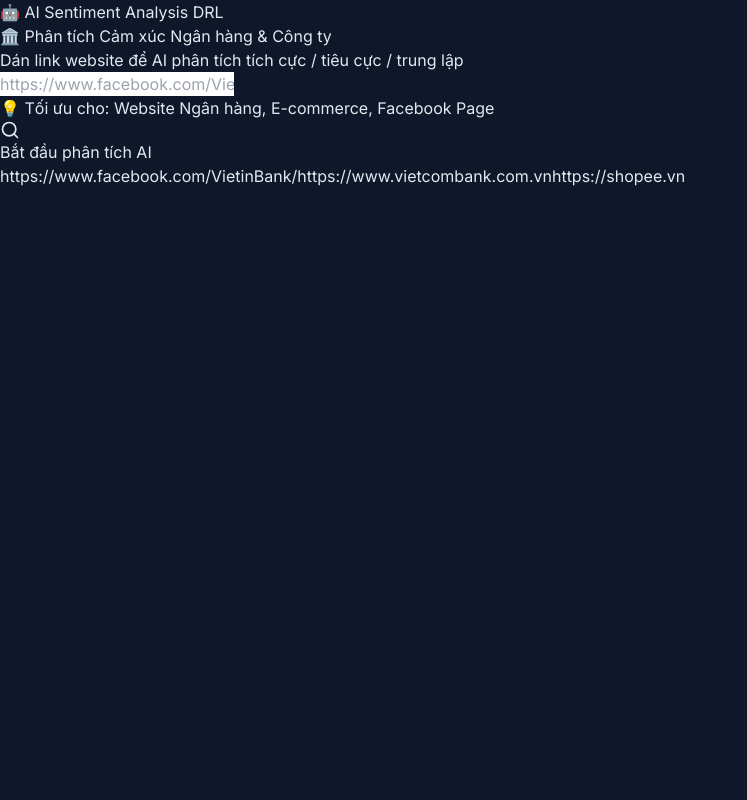
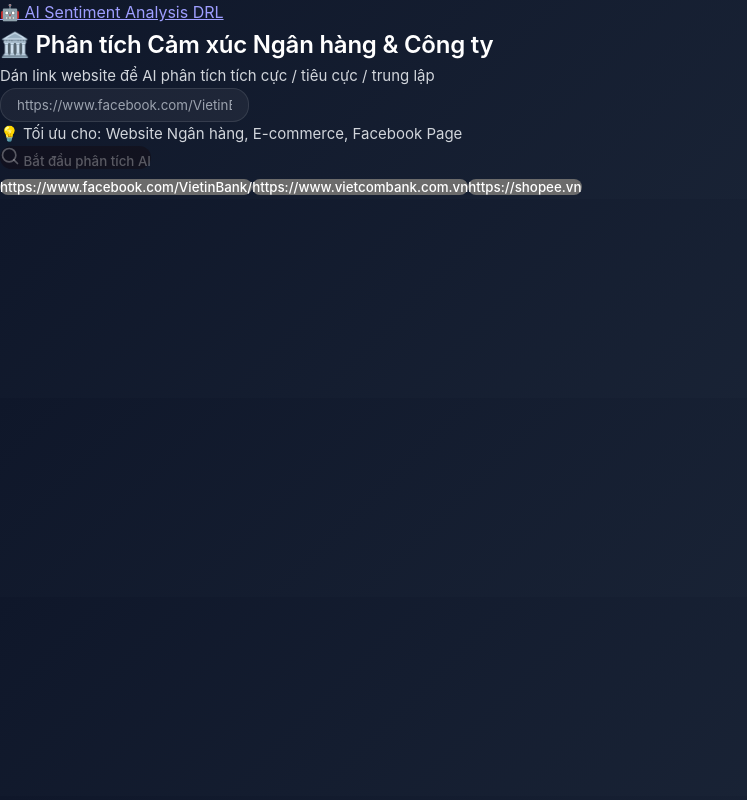
Before and after one commit to trongltgit/Sentiment-Analysis-DRL, a React (Vite) app in the folder frontend/: page / in a window 1280 px wide. Shown: the whole page, without its empty margins (0-747 px from the left). Built offline with nearby package versions, Linux system fonts and the light colour scheme.

Commit message:
Update styles.css

```diff
--- a/frontend/src/styles.css
+++ b/frontend/src/styles.css
@@ -1,85 +1,203 @@
-@tailwind base;
-@tailwind components;
-@tailwind utilities;
+/* Professional Sentiment Analysis Dashboard - v4.0 Styles */
 
-@layer base {
-  body {
-    font-family: 'Inter', system-ui, -apple-system, sans-serif;
-    background-color: #0f172a;
-    color: #e2e8f0;
-  }
+:root {
+  --color-primary: #0ea5e9;
+  --color-primary-dark: #0284c7;
+  --color-success: #10b981;
+  --color-danger: #ef4444;
+  --color-warning: #f59e0b;
+  --color-neutral: #6b7280;
+
+  --bg-gradient-primary: linear-gradient(135deg, #0f172a 0%, #1e293b 100%);
+  --bg-gradient-dark: linear-gradient(135deg, #000000 0%, #1a1a2e 100%);
+
+  --text-primary: #ffffff;
+  --text-secondary: #d1d5db;
+  --text-tertiary: #9ca3af;
+
+  --spacing-xs: 0.25rem;
+  --spacing-sm: 0.5rem;
+  --spacing-md: 1rem;
+  --spacing-lg: 1.5rem;
+  --spacing-xl: 2rem;
+  --spacing-2xl: 3rem;
+
+  --radius-sm: 0.375rem;
+  --radius-md: 0.5rem;
+  --radius-lg: 1rem;
+  --radius-xl: 1.5rem;
+  --radius-2xl: 2rem;
+
+  --shadow-sm: 0 1px 2px 0 rgba(0, 0, 0, 0.05);
+  --shadow-md: 0 4px 6px -1px rgba(0, 0, 0, 0.1);
+  --shadow-lg: 0 10px 15px -3px rgba(0, 0, 0, 0.1);
+  --shadow-xl: 0 20px 25px -5px rgba(0, 0, 0, 0.1);
+  --shadow-2xl: 0 25px 50px -12px rgba(0, 0, 0, 0.25);
 }
 
-@layer components {
-  .glass-panel {
-    background: rgba(255, 255, 255, 0.05);
-    backdrop-filter: blur(10px);
-    border: 1px solid rgba(255, 255, 255, 0.1);
-  }
-
-  .gradient-text {
-    background: linear-gradient(135deg, #22d3ee 0%, #a855f7 100%);
-    -webkit-background-clip: text;
-    -webkit-text-fill-color: transparent;
-    background-clip: text;
-  }
+* {
+  margin: 0;
+  padding: 0;
+  box-sizing: border-box;
 }
 
-/* Custom scrollbar */
+html, body {
+  font-family: -apple-system, BlinkMacSystemFont, 'Segoe UI', 'Roboto', 'Oxygen',
+    'Ubuntu', 'Cantarell', 'Fira Sans', 'Droid Sans', 'Helvetica Neue', sans-serif;
+  -webkit-font-smoothing: antialiased;
+  -moz-osx-font-smoothing: grayscale;
+  background: var(--bg-gradient-primary);
+  color: var(--text-primary);
+  line-height: 1.6;
+}
+
+h1 { font-size: 2rem; font-weight: 700; letter-spacing: -0.02em; }
+h2 { font-size: 1.5rem; font-weight: 600; letter-spacing: -0.01em; }
+h3 { font-size: 1.25rem; font-weight: 600; }
+h4 { font-size: 1.125rem; font-weight: 600; }
+
+p { font-size: 0.9375rem; color: var(--text-secondary); }
+small { font-size: 0.75rem; color: var(--text-tertiary); }
+
+.card {
+  background: rgba(255, 255, 255, 0.05);
+  backdrop-filter: blur(10px);
+  border: 1px solid rgba(255, 255, 255, 0.1);
+  border-radius: var(--radius-xl);
+  padding: var(--spacing-lg);
+  transition: all 0.3s ease;
+}
+
+.card:hover {
+  background: rgba(255, 255, 255, 0.08);
+  border-color: rgba(255, 255, 255, 0.15);
+  box-shadow: var(--shadow-lg);
+}
+
+button {
+  font-family: inherit;
+  cursor: pointer;
+  border: none;
+  border-radius: var(--radius-lg);
+  transition: all 0.2s ease;
+  font-weight: 500;
+}
+
+.btn {
+  padding: var(--spacing-sm) var(--spacing-lg);
+  font-size: 0.875rem;
+  display: inline-flex;
+  align-items: center;
+  gap: var(--spacing-sm);
+}
+
+.btn-primary {
+  background: linear-gradient(135deg, var(--color-primary) 0%, var(--color-primary-dark) 100%);
+  color: white;
+  box-shadow: var(--shadow-md);
+}
+
+.btn-primary:hover {
+  background: linear-gradient(135deg, var(--color-primary-dark) 0%, #0369a1 100%);
+  box-shadow: var(--shadow-lg);
+  transform: translateY(-2px);
+}
+
+input, textarea, select {
+  background: rgba(255, 255, 255, 0.05);
+  border: 1px solid rgba(255, 255, 255, 0.1);
+  border-radius: var(--radius-lg);
+  color: var(--text-primary);
+  padding: var(--spacing-sm) var(--spacing-md);
+  font-family: inherit;
+  transition: all 0.2s ease;
+}
+
+input::placeholder, textarea::placeholder {
+  color: var(--text-tertiary);
+}
+
+input:focus, textarea:focus, select:focus {
+  outline: none;
+  background: rgba(255, 255, 255, 0.08);
+  border-color: var(--color-primary);
+  box-shadow: 0 0 0 3px rgba(14, 165, 233, 0.1);
+}
+
+.sentiment-positive { color: #10b981; }
+.sentiment-negative { color: #ef4444; }
+.sentiment-neutral { color: #6b7280; }
+
+.badge {
+  display: inline-block;
+  padding: var(--spacing-xs) var(--spacing-sm);
+  border-radius: var(--radius-md);
+  font-size: 0.75rem;
+  font-weight: 600;
+  text-transform: uppercase;
+  letter-spacing: 0.05em;
+}
+
+.badge-positive { background: rgba(16, 185, 129, 0.2); color: #10b981; }
+.badge-negative { background: rgba(239, 68, 68, 0.2); color: #ef4444; }
+.badge-neutral { background: rgba(107, 114, 128, 0.2); color: #9ca3af; }
+
+.grid {
+  display: grid;
+  gap: var(--spacing-lg);
+}
+
+.grid-cols-1 { grid-template-columns: 1fr; }
+.grid-cols-2 { grid-template-columns: repeat(2, 1fr); }
+.grid-cols-3 { grid-template-columns: repeat(3, 1fr); }
+
+@media (max-width: 768px) {
+  .grid-cols-2, .grid-cols-3 { grid-template-columns: 1fr; }
+}
+
+@keyframes fadeIn {
+  from { opacity: 0; transform: translateY(10px); }
+  to { opacity: 1; transform: translateY(0); }
+}
+
+@keyframes slideIn {
+  from { opacity: 0; transform: translateX(-20px); }
+  to { opacity: 1; transform: translateX(0); }
+}
+
+@keyframes spin {
+  from { transform: rotate(0deg); }
+  to { transform: rotate(360deg); }
+}
+
+@keyframes pulse {
+  0%, 100% { opacity: 1; }
+  50% { opacity: 0.5; }
+}
+
+.animate-fade-in { animation: fadeIn 0.3s ease-out; }
+.animate-slide-in { animation: slideIn 0.3s ease-out; }
+.animate-spin { animation: spin 1s linear infinite; }
+.animate-pulse { animation: pulse 2s cubic-bezier(0.4, 0, 0.6, 1) infinite; }
+
 ::-webkit-scrollbar {
   width: 8px;
   height: 8px;
 }
 
 ::-webkit-scrollbar-track {
-  background: rgba(0, 0, 0, 0.2);
-  border-radius: 4px;
+  background: rgba(255, 255, 255, 0.05);
 }
 
 ::-webkit-scrollbar-thumb {
-  background: rgba(255, 255, 255, 0.2);
+  background: rgba(255, 255, 255, 0.1);
   border-radius: 4px;
 }
 
 ::-webkit-scrollbar-thumb:hover {
-  background: rgba(255, 255, 255, 0.3);
+  background: rgba(255, 255, 255, 0.15);
 }
 
-/* Animations */
-@keyframes pulse-glow {
-  0%, 100% {
-    box-shadow: 0 0 20px rgba(34, 211, 238, 0.2);
-  }
-  50% {
-    box-shadow: 0 0 40px rgba(34, 211, 238, 0.4);
-  }
-}
-
-.animate-pulse-glow {
-  animation: pulse-glow 2s ease-in-out infinite;
-}
-
-/* Range input styling */
-input[type="range"] {
-  -webkit-appearance: none;
-  background: transparent;
-}
-
-input[type="range"]::-webkit-slider-thumb {
-  -webkit-appearance: none;
-  height: 16px;
-  width: 16px;
-  border-radius: 50%;
-  background: #22d3ee;
-  cursor: pointer;
-  margin-top: -6px;
-  box-shadow: 0 0 10px rgba(34, 211, 238, 0.5);
-}
-
-input[type="range"]::-webkit-slider-runnable-track {
-  width: 100%;
-  height: 4px;
-  cursor: pointer;
-  background: rgba(255, 255, 255, 0.1);
-  border-radius: 2px;
-}
+:root { color-scheme: dark; }
+html { background: var(--bg-gradient-primary); }
+body { background: transparent; }
```
